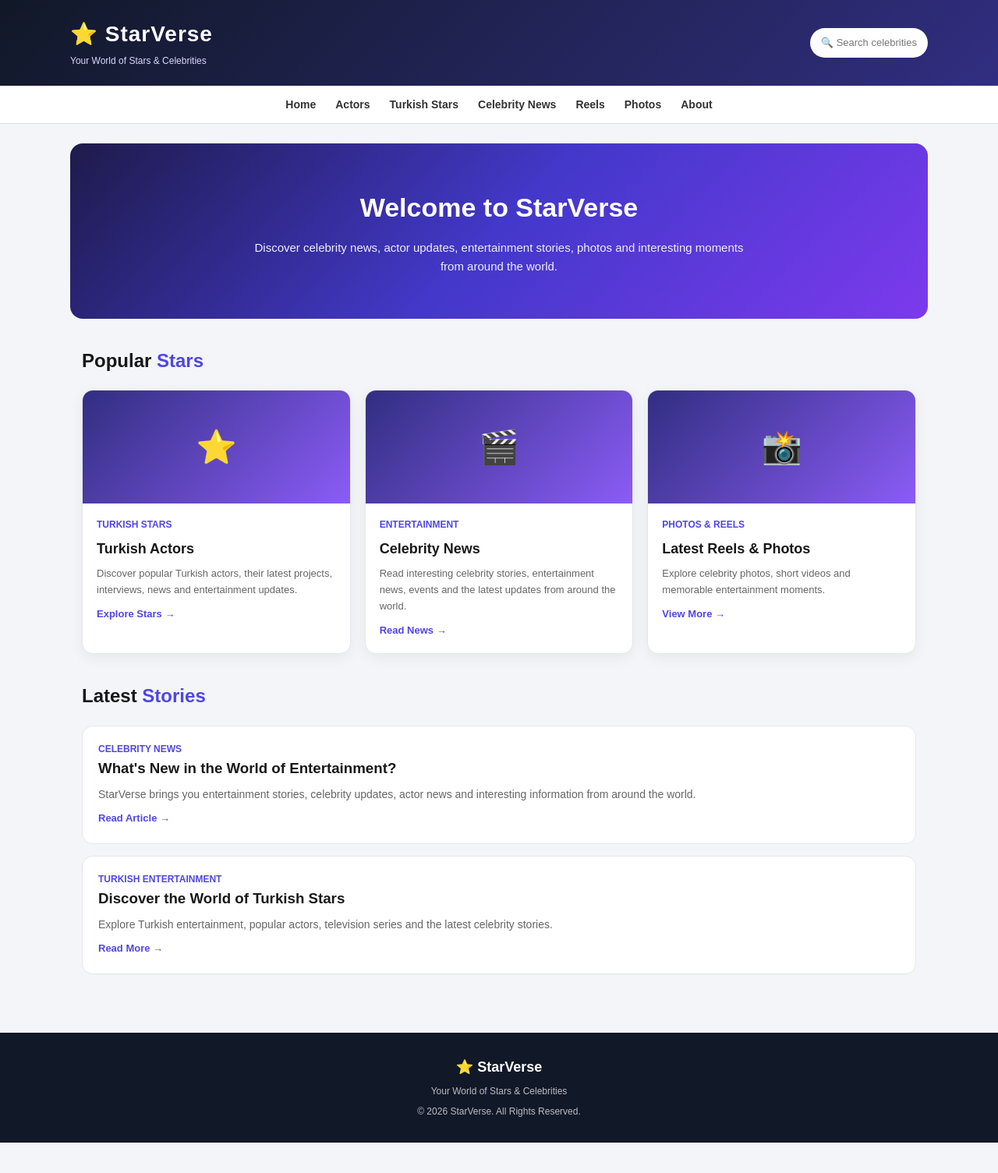
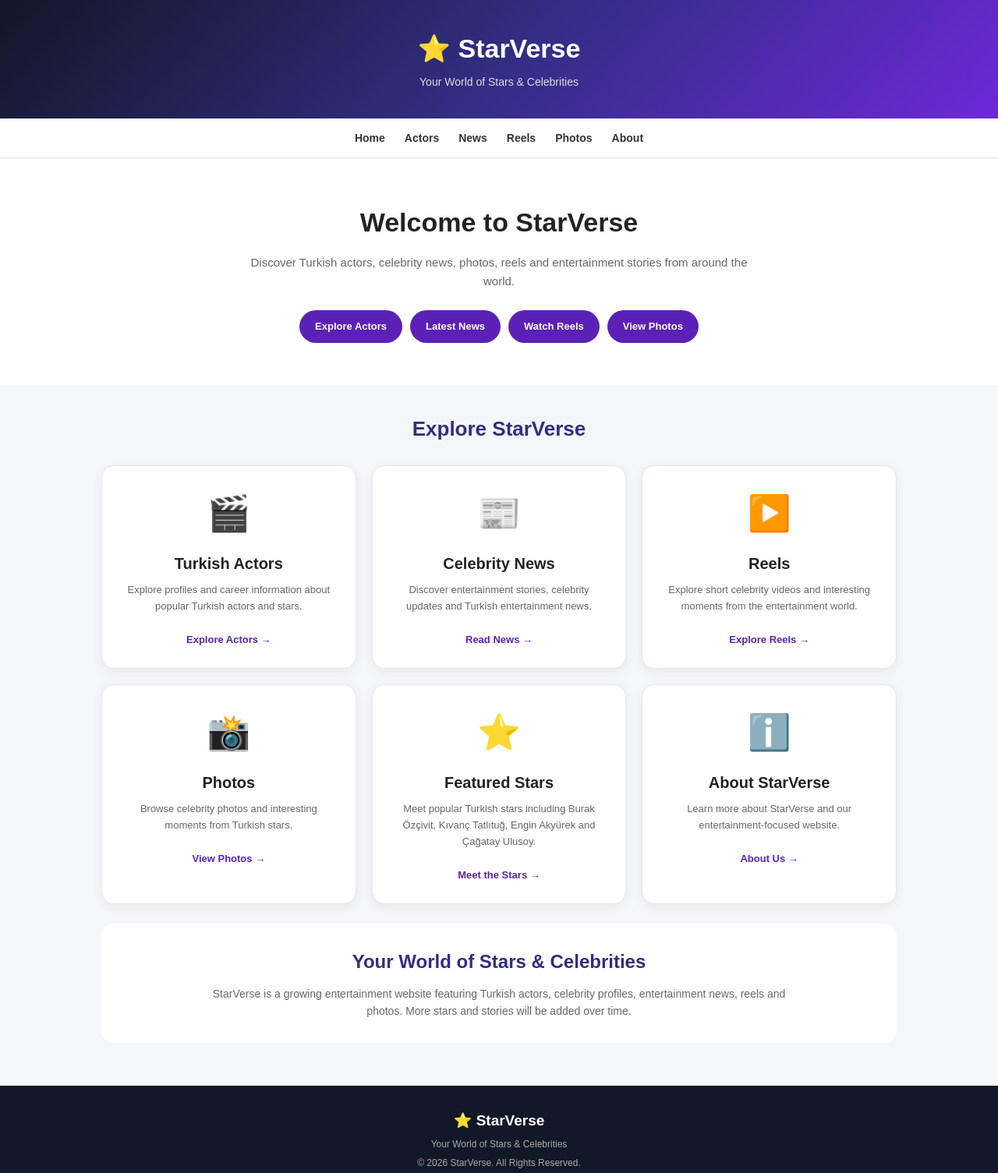
Before and after one commit to StarVerseMedia/StarVerseMedia.github.io, a plain HTML site: page index.html in a window 1280 px wide. Shown: the whole page at 78% size. Before the commit the page ends 1466 px from the top, so only its background shows below. Drawn offline with Linux system fonts and the light colour scheme.

Commit message:
Update index.html

```diff
--- a/index.html
+++ b/index.html
@@ -4,63 +4,44 @@
   <meta charset="UTF-8">
   <meta name="viewport" content="width=device-width, initial-scale=1.0">
 
-  <title>StarVerse | Celebrities & Entertainment</title>
+  <title>StarVerse | Stars & Celebrities</title>
 
-  <meta name="description" content="StarVerse brings you celebrity news, actor updates, entertainment stories, photos and reels from around the world.">
+  <meta name="description" content="StarVerse - Turkish actors, celebrity news, reels, photos and entertainment updates.">
 
   <style>
     * {
+      box-sizing: border-box;
       margin: 0;
       padding: 0;
-      box-sizing: border-box;
     }
 
     body {
-      font-family: Arial, Helvetica, sans-serif;
-      background: #f4f5f8;
-      color: #181818;
+      font-family: Arial, sans-serif;
+      background: #f5f6fa;
+      color: #222;
       line-height: 1.6;
     }
 
     header {
-      background: linear-gradient(135deg, #111827, #312e81);
+      background: linear-gradient(135deg, #111827, #312e81, #6d28d9);
       color: white;
-      padding: 22px 16px;
-    }
-
-    .header-inner {
-      max-width: 1100px;
-      margin: auto;
-      display: flex;
-      align-items: center;
-      justify-content: space-between;
-      gap: 20px;
+      text-align: center;
+      padding: 35px 15px;
     }
 
     .logo {
-      font-size: 28px;
+      font-size: 34px;
       font-weight: bold;
-      letter-spacing: 1px;
     }
 
     .tagline {
-      font-size: 12px;
-      color: #d7d9ff;
-      margin-top: 2px;
-    }
-
-    .search {
-      background: white;
-      border-radius: 25px;
-      padding: 9px 14px;
-      color: #777;
-      font-size: 13px;
-      min-width: 150px;
-      text-align: center;
+      color: #ddd;
+      font-size: 14px;
+      margin-top: 5px;
     }
 
     nav {
-      background: #ffffff;
+      background: white;
       border-bottom: 1px solid #ddd;
       overflow-x: auto;
       white-space: nowrap;
@@ -72,7 +53,7 @@
       display: flex;
       justify-content: center;
       gap: 25px;
-      padding: 13px 10px;
+      padding: 14px 10px;
     }
 
     nav a {
@@ -83,17 +64,13 @@
     }
 
     nav a:hover {
-      color: #4f46e5;
+      color: #5b21b6;
     }
 
     .hero {
-      max-width: 1100px;
-      margin: 25px auto;
-      padding: 55px 25px;
-      border-radius: 16px;
-      background: linear-gradient(135deg, #1e1b4b, #4338ca, #7c3aed);
-      color: white;
+      background: white;
       text-align: center;
+      padding: 55px 15px;
     }
 
     .hero h1 {
@@ -104,144 +81,138 @@
     .hero p {
       max-width: 650px;
       margin: auto;
-      color: #eeeeff;
+      color: #666;
       font-size: 15px;
     }
 
-    .container {
-      max-width: 1100px;
-      margin: auto;
-      padding: 0 15px 40px;
+    .buttons {
+      margin-top: 25px;
+      display: flex;
+      justify-content: center;
+      flex-wrap: wrap;
+      gap: 10px;
     }
 
-    .section-title {
-      margin: 35px 0 18px;
-      font-size: 24px;
+    .button {
+      background: #5b21b6;
+      color: white;
+      text-decoration: none;
+      padding: 11px 20px;
+      border-radius: 25px;
+      font-size: 13px;
+      font-weight: bold;
     }
 
-    .section-title span {
-      color: #4f46e5;
+    .button:hover {
+      background: #43208a;
+    }
+
+    .container {
+      max-width: 1050px;
+      margin: auto;
+      padding: 35px 15px 55px;
+    }
+
+    .title {
+      text-align: center;
+      color: #312e81;
+      margin-bottom: 25px;
+      font-size: 26px;
     }
 
     .cards {
       display: grid;
       grid-template-columns: repeat(3, 1fr);
-      gap: 18px;
+      gap: 20px;
     }
 
     .card {
       background: white;
-      border-radius: 14px;
-      overflow: hidden;
+      border-radius: 16px;
+      padding: 25px;
+      text-align: center;
       border: 1px solid #e5e7eb;
-      box-shadow: 0 5px 18px rgba(0,0,0,0.06);
+      box-shadow: 0 4px 15px rgba(0,0,0,0.06);
     }
 
-    .card-top {
-      height: 145px;
-      display: flex;
-      align-items: center;
-      justify-content: center;
-      background: linear-gradient(135deg, #312e81, #8b5cf6);
-      color: white;
-      font-size: 42px;
+    .icon {
+      font-size: 45px;
+      margin-bottom: 12px;
     }
 
-    .card-content {
-      padding: 18px;
-    }
-
-    .category {
-      color: #4f46e5;
-      font-size: 12px;
-      font-weight: bold;
-      text-transform: uppercase;
-    }
-
-    .card h3 {
-      font-size: 18px;
-      margin: 7px 0;
+    .card h2 {
+      font-size: 20px;
+      margin-bottom: 8px;
     }
 
     .card p {
       color: #666;
       font-size: 13px;
+      margin-bottom: 18px;
     }
 
-    .article {
-      background: white;
-      border-radius: 14px;
-      padding: 20px;
-      margin-bottom: 15px;
-      border: 1px solid #e5e7eb;
+    .small-button {
+      display: inline-block;
+      color: #5b21b6;
+      text-decoration: none;
+      font-weight: bold;
+      font-size: 13px;
     }
 
-    .article h3 {
-      margin-bottom: 7px;
+    .welcome {
+      background: white;
+      border-radius: 16px;
+      padding: 30px;
+      margin-top: 25px;
+      text-align: center;
     }
 
-    .article p {
+    .welcome h2 {
+      color: #312e81;
+      margin-bottom: 10px;
+    }
+
+    .welcome p {
       color: #666;
       font-size: 14px;
-    }
-
-    .read-more {
-      display: inline-block;
-      margin-top: 10px;
-      color: #4f46e5;
-      font-size: 13px;
-      font-weight: bold;
-      text-decoration: none;
+      max-width: 750px;
+      margin: auto;
     }
 
     footer {
       background: #111827;
-      color: #b9bcc5;
+      color: #aaa;
       text-align: center;
       padding: 30px 15px;
-      margin-top: 20px;
     }
 
     footer strong {
       color: white;
-      font-size: 18px;
+      font-size: 19px;
     }
 
     footer p {
       font-size: 12px;
-      margin-top: 7px;
+      margin-top: 5px;
     }
 
     @media (max-width: 750px) {
-
-      .header-inner {
-        flex-direction: column;
-        text-align: center;
-      }
-
-      .search {
-        width: 100%;
-      }
-
       .nav-inner {
         justify-content: flex-start;
       }
 
-      .hero {
-        margin: 15px;
-        padding: 42px 18px;
+      .cards {
+        grid-template-columns: 1fr 1fr;
       }
 
       .hero h1 {
-        font-size: 27px;
+        font-size: 29px;
+      }
     }
 
+    @media (max-width: 480px) {
       .cards {
         grid-template-columns: 1fr;
-      }
-
-      .section-title {
-        font-size: 21px;
       }
     }
   </style>
@@ -250,149 +221,138 @@
 <body>
 
 <header>
-    <div class="header-inner">
-
-      <div>
   <div class="logo">⭐ StarVerse</div>
   <div class="tagline">Your World of Stars & Celebrities</div>
-      </div>
-
-      <div class="search">
-        🔍 Search celebrities
-      </div>
-
-    </div>
 </header>
 
 <nav>
   <div class="nav-inner">
-      <a href="#">Home</a>
-      <a href="#">Actors</a>
-      <a href="#">Turkish Stars</a>
-      <a href="#">Celebrity News</a>
-      <a href="#">Reels</a>
-      <a href="#">Photos</a>
-      <a href="#">About</a>
+    <a href="index.html">Home</a>
+    <a href="actors.html">Actors</a>
+    <a href="news.html">News</a>
+    <a href="reels.html">Reels</a>
+    <a href="photos.html">Photos</a>
+    <a href="about.html">About</a>
   </div>
 </nav>
 
 <section class="hero">
+
   <h1>Welcome to StarVerse</h1>
 
   <p>
-      Discover celebrity news, actor updates, entertainment stories,
-      photos and interesting moments from around the world.
+    Discover Turkish actors, celebrity news, photos, reels
+    and entertainment stories from around the world.
   </p>
+
+  <div class="buttons">
+    <a class="button" href="actors.html">Explore Actors</a>
+    <a class="button" href="news.html">Latest News</a>
+    <a class="button" href="reels.html">Watch Reels</a>
+    <a class="button" href="photos.html">View Photos</a>
+  </div>
+
 </section>
 
 <main class="container">
 
-    <h2 class="section-title">
-      Popular <span>Stars</span>
-    </h2>
+  <h2 class="title">Explore StarVerse</h2>
 
   <div class="cards">
 
-      <article class="card">
-        <div class="card-top">⭐</div>
+    <div class="card">
+      <div class="icon">🎬</div>
+      <h2>Turkish Actors</h2>
+      <p>
+        Explore profiles and career information about popular
+        Turkish actors and stars.
+      </p>
+      <a class="small-button" href="actors.html">
+        Explore Actors →
+      </a>
+    </div>
 
-        <div class="card-content">
-          <div class="category">Turkish Stars</div>
+    <div class="card">
+      <div class="icon">📰</div>
+      <h2>Celebrity News</h2>
+      <p>
+        Discover entertainment stories, celebrity updates and
+        Turkish entertainment news.
+      </p>
+      <a class="small-button" href="news.html">
+        Read News →
+      </a>
+    </div>
 
-          <h3>Turkish Actors</h3>
+    <div class="card">
+      <div class="icon">▶️</div>
+      <h2>Reels</h2>
+      <p>
+        Explore short celebrity videos and interesting moments
+        from the entertainment world.
+      </p>
+      <a class="small-button" href="reels.html">
+        Explore Reels →
+      </a>
+    </div>
 
+    <div class="card">
+      <div class="icon">📸</div>
+      <h2>Photos</h2>
       <p>
-            Discover popular Turkish actors, their latest projects,
-            interviews, news and entertainment updates.
+        Browse celebrity photos and interesting moments from
+        Turkish stars.
       </p>
+      <a class="small-button" href="photos.html">
+        View Photos →
+      </a>
+    </div>
 
-          <a class="read-more" href="#">Explore Stars →</a>
+    <div class="card">
+      <div class="icon">⭐</div>
+      <h2>Featured Stars</h2>
+      <p>
+        Meet popular Turkish stars including Burak Özçivit,
+        Kıvanç Tatlıtuğ, Engin Akyürek and Çağatay Ulusoy.
+      </p>
+      <a class="small-button" href="actors.html">
+        Meet the Stars →
+      </a>
     </div>
-      </article>
 
-
-      <article class="card">
-        <div class="card-top">🎬</div>
-
-        <div class="card-content">
-          <div class="category">Entertainment</div>
-
-          <h3>Celebrity News</h3>
-
+    <div class="card">
+      <div class="icon">ℹ️</div>
+      <h2>About StarVerse</h2>
       <p>
-            Read interesting celebrity stories, entertainment news,
-            events and the latest updates from around the world.
+        Learn more about StarVerse and our entertainment-focused
+        website.
       </p>
-
-          <a class="read-more" href="#">Read News →</a>
+      <a class="small-button" href="about.html">
+        About Us →
+      </a>
     </div>
-      </article>
-
-
-      <article class="card">
-        <div class="card-top">📸</div>
-
-        <div class="card-content">
-          <div class="category">Photos & Reels</div>
-
-          <h3>Latest Reels & Photos</h3>
-
-          <p>
-            Explore celebrity photos, short videos and memorable
-            entertainment moments.
-          </p>
-
-          <a class="read-more" href="#">View More →</a>
-        </div>
-      </article>
 
   </div>
 
+  <section class="welcome">
 
-    <h2 class="section-title">
-      Latest <span>Stories</span>
-    </h2>
-
-    <article class="article">
-      <div class="category">Celebrity News</div>
-
-      <h3>What's New in the World of Entertainment?</h3>
+    <h2>Your World of Stars & Celebrities</h2>
 
     <p>
-        StarVerse brings you entertainment stories, celebrity updates,
-        actor news and interesting information from around the world.
+      StarVerse is a growing entertainment website featuring
+      Turkish actors, celebrity profiles, entertainment news,
+      reels and photos. More stars and stories will be added
+      over time.
     </p>
 
-      <a class="read-more" href="#">Read Article →</a>
-    </article>
-
-
-    <article class="article">
-      <div class="category">Turkish Entertainment</div>
-
-      <h3>Discover the World of Turkish Stars</h3>
-
-      <p>
-        Explore Turkish entertainment, popular actors, television
-        series and the latest celebrity stories.
-      </p>
-
-      <a class="read-more" href="#">Read More →</a>
-    </article>
+  </section>
 
 </main>
 
-
 <footer>
   <strong>⭐ StarVerse</strong>
-
-    <p>
-      Your World of Stars & Celebrities
-    </p>
-
-    <p>
-      © 2026 StarVerse. All Rights Reserved.
-    </p>
+  <p>Your World of Stars & Celebrities</p>
+  <p>© 2026 StarVerse. All Rights Reserved.</p>
 </footer>
 
 </body>
```
Lines whose indentation alone changed are shown as unchanged.
